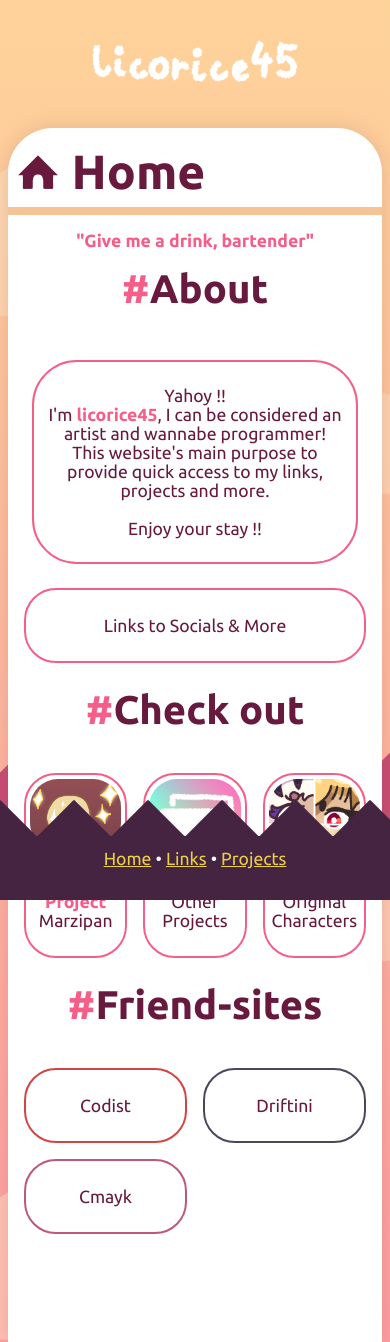
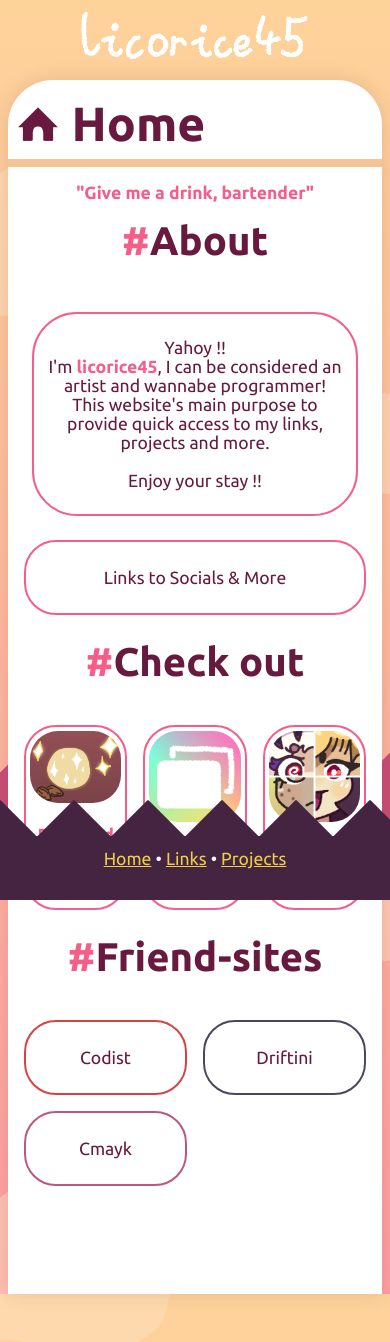
Before and after one commit to licorice45/licorice45.github.io, a Jekyll site: the page built from index.md, in a window 390 px wide. Built offline with Jekyll 4.4.1, drawn with Linux system fonts in a browser that asks for light colours.

Commit message:
small mobile fixes and new logo

```diff
--- a/assets/style.css
+++ b/assets/style.css
@@ -324,4 +324,8 @@ div.gallery {
 		width: calc(100% + 16px);
 		margin: 0 -8px -16px;
 	}
+
+	header {
+		height: 80px;
+	}
 }
```
Also changed, not shown: 404.md (+1 -2 lines), assets/sprites/logo.png.
